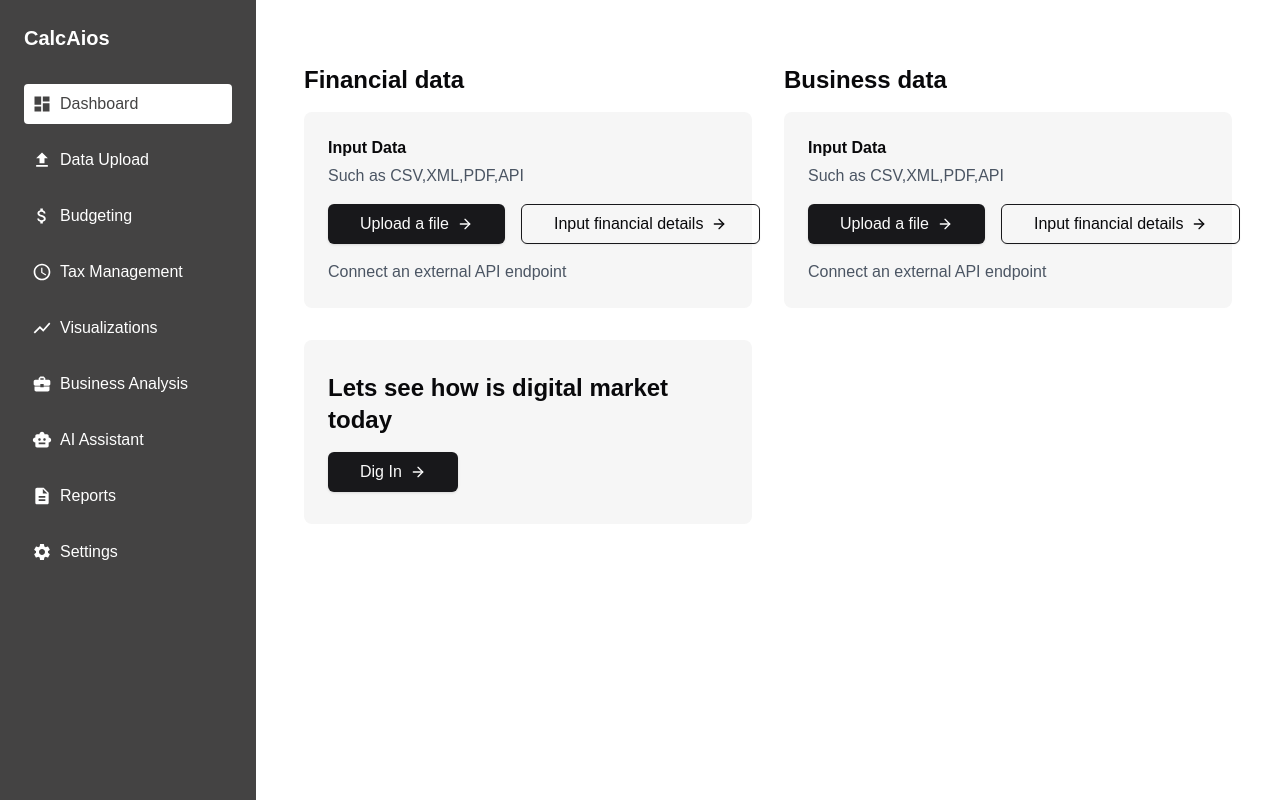
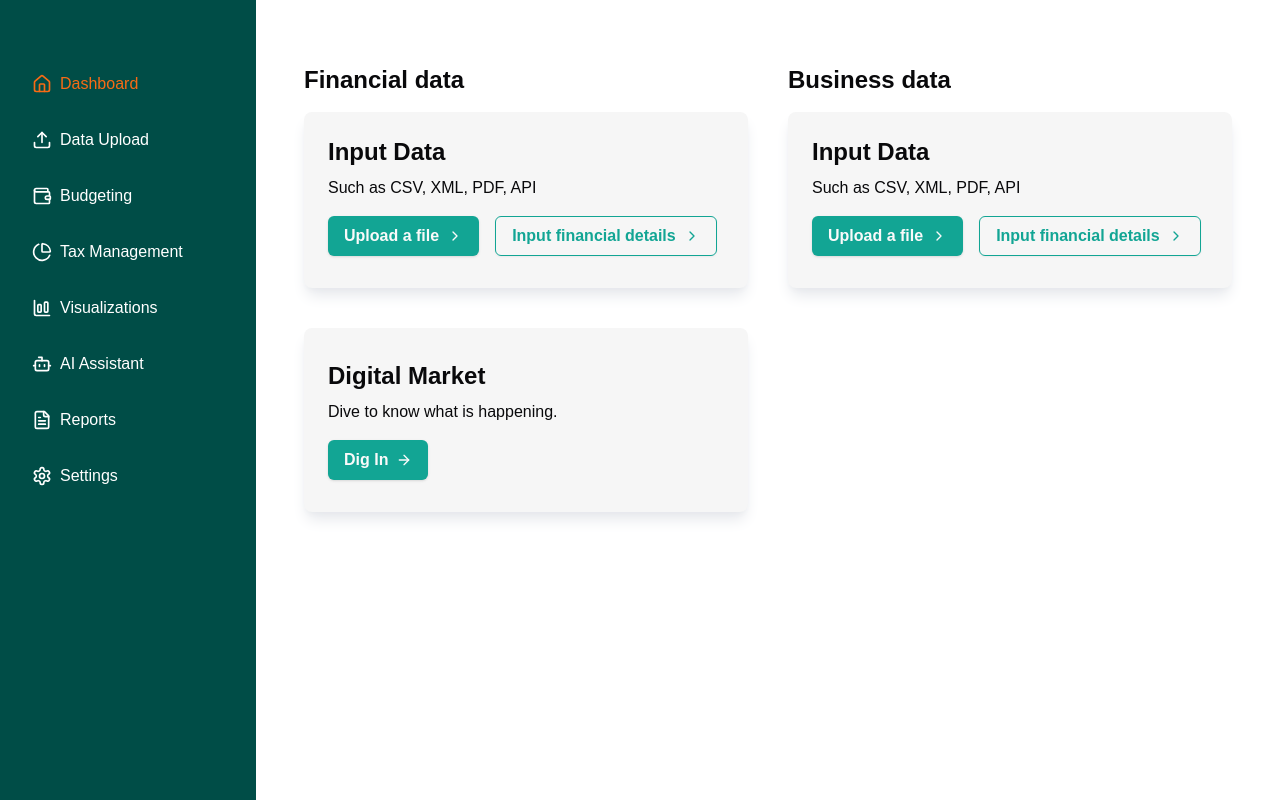
Before and after one commit to francisco-gaddr/calcaios, a Next.js app in the folder frontend_nextjs/mvp/: page /dashboard in a window 1280 px wide. Built offline with nearby package versions, Linux system fonts and the light colour scheme.

Commit message:
feat: Update Dashboard UI

```diff
--- a/frontend_nextjs/mvp/src/app/dashboard/page.tsx
+++ b/frontend_nextjs/mvp/src/app/dashboard/page.tsx
@@ -1,42 +1,15 @@
-"use client";
-
-import React, { useState } from "react";
-import Sidebar from "@/components/Sidebar";
 import DataSection from "@/components/DataSection";
 import MarketingSection from "@/components/MarketingSection";
+import DashboardLayout from "@/components/DashboardLayout";
 
 export default function Dashboard() {
-  const [isSidebarOpen, setIsSidebarOpen] = useState(false);
-
   return (
-    <div className="flex min-h-screen relative">
-      {/* Mobile Menu Button */}
-      <button
-        className="lg:hidden fixed top-4 right-4 z-50 p-2 rounded-md bg-gray-800 text-white"
-        onClick={() => setIsSidebarOpen(!isSidebarOpen)}
-      >
-        {isSidebarOpen ? "X" : "☰"}
-      </button>
-
-      {/* make non scrollable */}
-      <Sidebar isSidebarOpen={isSidebarOpen} />
-
-      {/* Main Content - responsive */}
-      <main className="flex-1 p-8 pt-24 lg:pt-16 lg:p-12 ml-0 lg:ml-0">
-        <div className="grid grid-cols-1 md:grid-cols-2 gap-8">
-          <DataSection title="Financial data" />
-          <DataSection title="Business data" />
-          <MarketingSection />
-        </div>
-      </main>
-
-      {/* Overlay for mobile */}
-      {isSidebarOpen && (
-        <div
-          className="fixed inset-0 bg-black bg-opacity-50 z-30 lg:hidden"
-          onClick={() => setIsSidebarOpen(false)}
-        ></div>
-      )}
-    </div>
+    <DashboardLayout>
+      <div className="max-w-7xl mx-auto grid grid-cols-1 md:grid-cols-2 gap-10">
+        <DataSection title="Financial data" />
+        <DataSection title="Business data" />
+        <MarketingSection />
+      </div>
+    </DashboardLayout>
   );
 }
--- /dev/null
+++ b/frontend_nextjs/mvp/src/components/DashboardLayout.tsx
@@ -0,0 +1,36 @@
+"use client";
+
+import { useState } from "react";
+import Sidebar from "./Sidebar";
+
+const DashboardLayout = ({ children }: { children: React.ReactNode }) => {
+  const [isSidebarOpen, setIsSidebarOpen] = useState(false);
+
+  return (
+    <div className="flex min-h-screen relative">
+      {/* Mobile Menu Button */}
+      <button
+        className="lg:hidden fixed top-4 right-4 z-50 p-2 rounded-md bg-gray-800 text-white"
+        onClick={() => setIsSidebarOpen(!isSidebarOpen)}
+      >
+        {isSidebarOpen ? "X" : "☰"}
+      </button>
+
+      {/* make non scrollable */}
+      <Sidebar isSidebarOpen={isSidebarOpen} />
+
+      {/* Main Content - responsive */}
+      <main className="flex-1 p-8 lg:p-12 pt-24 lg:pt-16">{children}</main>
+
+      {/* Overlay for mobile */}
+      {isSidebarOpen && (
+        <div
+          className="fixed inset-0 bg-black bg-opacity-50 z-30 lg:hidden"
+          onClick={() => setIsSidebarOpen(false)}
+        ></div>
+      )}
+    </div>
+  );
+};
+
+export default DashboardLayout;
--- a/frontend_nextjs/mvp/src/components/DataSection.tsx
+++ b/frontend_nextjs/mvp/src/components/DataSection.tsx
@@ -1,6 +1,6 @@
 "use client";
 
-import { ArrowRight } from "lucide-react";
+import { ChevronRight } from "lucide-react";
 import { Button } from "./ui/button";
 
 interface DataSectionProps {
@@ -11,22 +11,21 @@ export default function DataSection({ title }: DataSectionProps) {
   return (
     <section>
       <h2 className="text-2xl font-bold mb-4">{title}</h2>
-      <div className="bg-lightGray100 p-4 lg:p-6 rounded-lg">
-        <div className="mb-4">
-          <p className=" font-bold text-md lg:text-md mb-1">Input Data</p>
-          <p className="text-gray-600">Such as CSV,XML,PDF,API</p>
+      <div className="bg-lightGray100 shadow-lg shadow-gray-200 p-4 lg:p-6 rounded-lg">
+        <div className="mb-4 flex flex-col gap-1">
+          <p className=" font-bold text-md lg:text-2xl mb-1">Input Data</p>
+          <p>Such as CSV, XML, PDF, API</p>
         </div>
-        <div className="flex space-x-4 mb-4">
-          <Button size="lg">
+        <div className="flex space-x-4 mb-2">
+          <Button size="lg" className="font-semibold">
             Upload a file
-            <ArrowRight />
+            <ChevronRight />
           </Button>
-          <Button size="lg" variant="outline">
+          <Button size="lg" variant="outline" className="font-semibold">
             Input financial details
-            <ArrowRight />
+            <ChevronRight />
           </Button>
         </div>
-        <p className="text-gray-600">Connect an external API endpoint</p>
       </div>
     </section>
   );
--- a/frontend_nextjs/mvp/src/components/MarketingSection.tsx
+++ b/frontend_nextjs/mvp/src/components/MarketingSection.tsx
@@ -5,11 +5,12 @@ import { Button } from "./ui/button";
 
 export default function MarketingSection() {
   return (
-    <section className="bg-lightGray100 p-4 lg:px-6 lg:py-8 rounded-lg">
-      <h2 className="text-xl lg:text-2xl font-semibold mb-4">
-        Lets see how is digital market today
-      </h2>
-      <Button size="lg">
+    <section className="bg-lightGray100 shadow-lg shadow-gray-200 p-4 lg:px-6 lg:py-8 rounded-lg">
+      <div className="mb-4 flex flex-col gap-1">
+        <p className=" font-bold text-md lg:text-2xl mb-1">Digital Market</p>
+        <p>Dive to know what is happening.</p>
+      </div>
+      <Button size="lg" className="font-semibold">
         Dig In
         <ArrowRight />
       </Button>
--- a/frontend_nextjs/mvp/src/components/Sidebar.tsx
+++ b/frontend_nextjs/mvp/src/components/Sidebar.tsx
@@ -11,12 +11,8 @@ export default function Sidebar({ isSidebarOpen }: SidebarProps) {
     <aside
       className={`${
         isSidebarOpen ? "translate-x-0" : "-translate-x-full"
-      } lg:translate-x-0 fixed lg:sticky top-0 w-64 bg-sideBar text-white p-6 h-screen overflow-hidden transition-transform duration-300 ease-in-out z-40`}
+      } pt-16 lg:translate-x-0 fixed lg:sticky top-0 w-64 bg-sideBar text-white p-6 h-screen overflow-hidden transition-transform duration-300 ease-in-out z-40`}
     >
-      <div className="mb-8">
-        <h1 className="text-xl font-bold">CalcAios</h1>
-      </div>
-
       <SidebarNavLinks />
     </aside>
   );
--- a/frontend_nextjs/mvp/src/components/SidebarNavLinks.tsx
+++ b/frontend_nextjs/mvp/src/components/SidebarNavLinks.tsx
@@ -1,18 +1,17 @@
 "use client";
 
+import {
+  Bot,
+  ChartColumnBig,
+  ChartPieIcon,
+  FileText,
+  HomeIcon,
+  Settings,
+  UploadIcon,
+  WalletIcon,
+} from "lucide-react";
 import Link from "next/link";
 import { usePathname } from "next/navigation";
-import {
-  MdDashboard,
-  MdUpload,
-  MdAttachMoney,
-  MdAccessTime,
-  MdShowChart,
-  MdBusinessCenter,
-  MdSmartToy,
-  MdDescription,
-  MdSettings,
-} from "react-icons/md";
 
 interface NavLink {
   href: string;
@@ -24,47 +23,47 @@ interface NavLink {
 const navLinks: NavLink[] = [
   {
     href: "/dashboard",
-    icon: <MdDashboard className="w-5 h-5" />,
+    icon: <HomeIcon className="w-5 h-5" />,
     label: "Dashboard",
   },
   {
     href: "/upload",
-    icon: <MdUpload className="w-5 h-5" />,
+    icon: <UploadIcon className="w-5 h-5" />,
     label: "Data Upload",
   },
   {
     href: "/budgeting",
-    icon: <MdAttachMoney className="w-5 h-5" />,
+    icon: <WalletIcon className="w-5 h-5" />,
     label: "Budgeting",
   },
   {
     href: "/tax",
-    icon: <MdAccessTime className="w-5 h-5" />,
+    icon: <ChartPieIcon className="w-5 h-5" />,
     label: "Tax Management",
   },
   {
     href: "/visualizations",
-    icon: <MdShowChart className="w-5 h-5" />,
+    icon: <ChartColumnBig className="w-5 h-5" />,
     label: "Visualizations",
   },
-  {
-    href: "/analysis",
-    icon: <MdBusinessCenter className="w-5 h-5" />,
-    label: "Business Analysis",
-  },
+  // {
+  //   href: "/analysis",
+  //   icon: <MdBusinessCenter className="w-5 h-5" />,
+  //   label: "Business Analysis",
+  // },
   {
     href: "/ai",
-    icon: <MdSmartToy className="w-5 h-5" />,
+    icon: <Bot className="w-5 h-5" />,
     label: "AI Assistant",
   },
   {
     href: "/reports",
-    icon: <MdDescription className="w-5 h-5" />,
+    icon: <FileText className="w-5 h-5" />,
     label: "Reports",
   },
   {
     href: "/settings",
-    icon: <MdSettings className="w-5 h-5" />,
+    icon: <Settings className="w-5 h-5" />,
     label: "Settings",
   },
 ];
@@ -77,18 +76,18 @@ export default function SidebarNavLinks() {
         <Link
           key={link.href}
           href={link.href}
-          className={`flex items-center space-x-2 p-2 ${
-            link.href === pathname ? "bg-white rounded" : ""
-          }`}
+          className={`flex items-center space-x-2 p-2`}
         >
           <span
             className={`${
-              link.href === pathname ? "text-sideBar" : "text-white"
+              link.href === pathname ? "text-sideBarText" : "text-white"
             }`}
           >
             {link.icon}
           </span>
-          <span className={`${link.href === pathname ? "text-sideBar" : ""}`}>
+          <span
+            className={`${link.href === pathname ? "text-sideBarText" : ""}`}
+          >
             {link.label}
           </span>
         </Link>
--- a/frontend_nextjs/mvp/src/components/ui/button.tsx
+++ b/frontend_nextjs/mvp/src/components/ui/button.tsx
@@ -14,7 +14,7 @@ const buttonVariants = cva(
         destructive:
           "bg-destructive text-destructive-foreground shadow-sm hover:bg-destructive/90",
         outline:
-          "border border-primary bg-transparent shadow-sm hover:bg-accent hover:text-accent-foreground",
+          "border border-primary text-primary bg-transparent shadow-sm hover:bg-accent hover:text-accent-foreground",
         secondary:
           "bg-secondary text-secondary-foreground shadow-sm hover:bg-secondary/80",
         ghost: "hover:bg-accent hover:text-accent-foreground",
@@ -23,7 +23,7 @@ const buttonVariants = cva(
       size: {
         default: "h-9 px-4 py-2",
         sm: "h-8 rounded-md px-3 text-sm",
-        lg: "h-10 rounded-md px-8 text-md",
+        lg: "h-10 rounded-md px-4 text-md",
         icon: "h-9 w-9",
       },
     },
--- a/frontend_nextjs/mvp/tailwind.config.ts
+++ b/frontend_nextjs/mvp/tailwind.config.ts
@@ -10,55 +10,56 @@ export default {
   theme: {
     extend: {
       colors: {
-  			background: 'hsl(var(--background))',
-  			foreground: 'hsl(var(--foreground))',
-  			lightGray100: '#F6F6F6',
-  			sideBar: '#444343',
+        background: "hsl(var(--background))",
+        foreground: "hsl(var(--foreground))",
+        lightGray100: "#F6F6F6",
+        sideBar: "#004D47",
+        sideBarText: "#F76B15",
         card: {
-  				DEFAULT: 'hsl(var(--card))',
-  				foreground: 'hsl(var(--card-foreground))'
+          DEFAULT: "hsl(var(--card))",
+          foreground: "hsl(var(--card-foreground))",
         },
         popover: {
-  				DEFAULT: 'hsl(var(--popover))',
-  				foreground: 'hsl(var(--popover-foreground))'
+          DEFAULT: "hsl(var(--popover))",
+          foreground: "hsl(var(--popover-foreground))",
         },
         primary: {
-  				DEFAULT: 'hsl(var(--primary))',
-  				foreground: 'hsl(var(--primary-foreground))'
+          DEFAULT: "#12A594",
+          foreground: "hsl(var(--primary-foreground))",
         },
         secondary: {
-  				DEFAULT: 'hsl(var(--secondary))',
-  				foreground: 'hsl(var(--secondary-foreground))'
+          DEFAULT: "hsl(var(--secondary))",
+          foreground: "hsl(var(--secondary-foreground))",
         },
         muted: {
-  				DEFAULT: 'hsl(var(--muted))',
-  				foreground: 'hsl(var(--muted-foreground))'
+          DEFAULT: "hsl(var(--muted))",
+          foreground: "hsl(var(--muted-foreground))",
         },
         accent: {
-  				DEFAULT: 'hsl(var(--accent))',
-  				foreground: 'hsl(var(--accent-foreground))'
+          DEFAULT: "hsl(var(--accent))",
+          foreground: "hsl(var(--accent-foreground))",
         },
         destructive: {
-  				DEFAULT: 'hsl(var(--destructive))',
-  				foreground: 'hsl(var(--destructive-foreground))'
+          DEFAULT: "hsl(var(--destructive))",
+          foreground: "hsl(var(--destructive-foreground))",
         },
-  			border: 'hsl(var(--border))',
-  			input: 'hsl(var(--input))',
-  			ring: 'hsl(var(--ring))',
+        border: "hsl(var(--border))",
+        input: "hsl(var(--input))",
+        ring: "hsl(var(--ring))",
         chart: {
-  				'1': 'hsl(var(--chart-1))',
-  				'2': 'hsl(var(--chart-2))',
-  				'3': 'hsl(var(--chart-3))',
-  				'4': 'hsl(var(--chart-4))',
-  				'5': 'hsl(var(--chart-5))'
-  			}
+          "1": "hsl(var(--chart-1))",
+          "2": "hsl(var(--chart-2))",
+          "3": "hsl(var(--chart-3))",
+          "4": "hsl(var(--chart-4))",
+          "5": "hsl(var(--chart-5))",
+        },
       },
       borderRadius: {
-  			lg: 'var(--radius)',
-  			md: 'calc(var(--radius) - 2px)',
-  			sm: 'calc(var(--radius) - 4px)'
-  		}
-  	}
+        lg: "var(--radius)",
+        md: "calc(var(--radius) - 2px)",
+        sm: "calc(var(--radius) - 4px)",
+      },
+    },
   },
   plugins: [require("tailwindcss-animate")],
 } satisfies Config;
```
Lines whose indentation alone changed are shown as unchanged.
